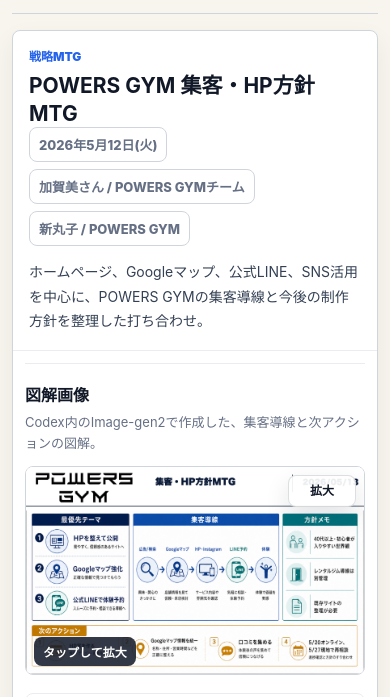
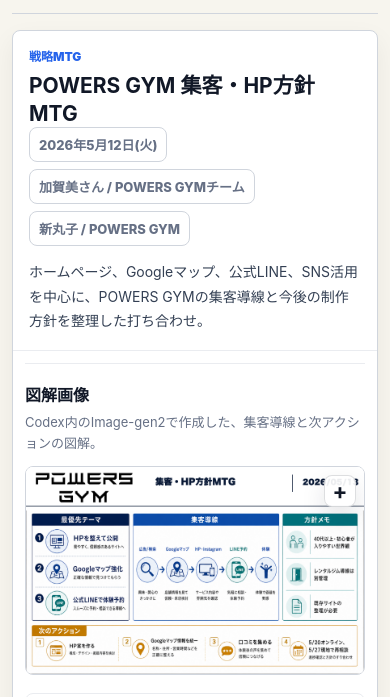
Before and after one commit to kagami-fit/powers-minutes-archive, a website: page public/index.html in a window 390 px wide. Shown: the part 403-1100 px from the top of the page. Drawn offline with Linux system fonts and the light colour scheme.

Commit message:
Revert "Make diagram zoom clearer on mobile"
This reverts commit 84fd7c73398d431dcf7f85e566974e15d47b411f.

```diff
--- a/public/app.js
+++ b/public/app.js
@@ -177,7 +177,6 @@ function diagramSection(record) {
       <div class="diagram-frame">
         <button class="diagram-zoom-button" type="button" data-lightbox-src="${escapeHtml(url)}" data-lightbox-alt="${escapeHtml(record.title)}の図解" aria-label="${escapeHtml(record.title)}の図解を拡大">
           <img src="${escapeHtml(url)}" alt="${escapeHtml(record.title)}の図解" />
-          <span class="diagram-zoom-label">タップして拡大</span>
         </button>
       </div>
     </section>
@@ -193,7 +192,6 @@ function handleDetailClick(event) {
 function openLightbox(src, alt) {
   els.lightboxImage.src = src;
   els.lightboxImage.alt = alt;
-  els.lightboxImage.addEventListener("load", centerLightboxImage, { once: true });
   els.imageLightbox.hidden = false;
   els.imageLightbox.setAttribute("aria-hidden", "false");
   document.body.classList.add("lightbox-open");
@@ -205,13 +203,6 @@ function closeLightbox() {
   els.imageLightbox.setAttribute("aria-hidden", "true");
   document.body.classList.remove("lightbox-open");
   els.lightboxImage.removeAttribute("src");
-}
-
-function centerLightboxImage() {
-  const panel = els.lightboxImage.closest(".lightbox-panel");
-  if (!panel) return;
-  panel.scrollLeft = Math.max(0, (panel.scrollWidth - panel.clientWidth) / 2);
-  panel.scrollTop = 0;
 }
 
 function handleLightboxClick(event) {
--- a/public/index.html
+++ b/public/index.html
@@ -4,7 +4,7 @@
     <meta charset="UTF-8" />
     <meta name="viewport" content="width=device-width, initial-scale=1.0" />
     <title>Powers Minutes Archive</title>
-    <link rel="stylesheet" href="./styles.css?v=20260514-zoom2" />
+    <link rel="stylesheet" href="./styles.css" />
   </head>
   <body>
     <div class="app-shell">
@@ -48,6 +48,6 @@
       </figure>
     </div>
 
-    <script src="./app.js?v=20260514-zoom2" type="module"></script>
+    <script src="./app.js" type="module"></script>
   </body>
 </html>
--- a/public/styles.css
+++ b/public/styles.css
@@ -498,35 +498,22 @@ textarea {
 }
 
 .diagram-zoom-button::after {
-  content: "拡大";
+  content: "+";
   position: absolute;
   right: 12px;
   top: 12px;
   display: grid;
   place-items: center;
-  min-width: 48px;
+  width: 34px;
   height: 34px;
-  padding: 0 10px;
   border: 1px solid rgba(17, 24, 39, 0.14);
   border-radius: 8px;
   background: rgba(255, 255, 255, 0.92);
   color: var(--ink);
-  font-size: 13px;
-  font-weight: 900;
+  font-size: 24px;
+  font-weight: 700;
   line-height: 1;
   box-shadow: 0 10px 24px rgba(17, 24, 39, 0.12);
-}
-
-.diagram-zoom-label {
-  position: absolute;
-  left: 12px;
-  bottom: 12px;
-  border-radius: 8px;
-  background: rgba(17, 24, 39, 0.86);
-  color: #fff;
-  padding: 7px 10px;
-  font-size: 12px;
-  font-weight: 900;
 }
 
 .diagram-frame img {
@@ -805,15 +792,9 @@ textarea {
   .diagram-zoom-button::after {
     right: 8px;
     top: 8px;
-    min-width: 46px;
+    width: 30px;
     height: 30px;
-    font-size: 12px;
-  }
-
-  .diagram-zoom-label {
-    left: 8px;
-    bottom: 8px;
-    padding: 6px 9px;
+    font-size: 22px;
   }
 
   .diagram-frame img {
@@ -838,7 +819,7 @@ textarea {
   }
 
   .lightbox-panel img {
-    width: 1280px;
+    width: 920px;
     max-width: none;
     max-height: none;
     border-radius: 8px;
```
